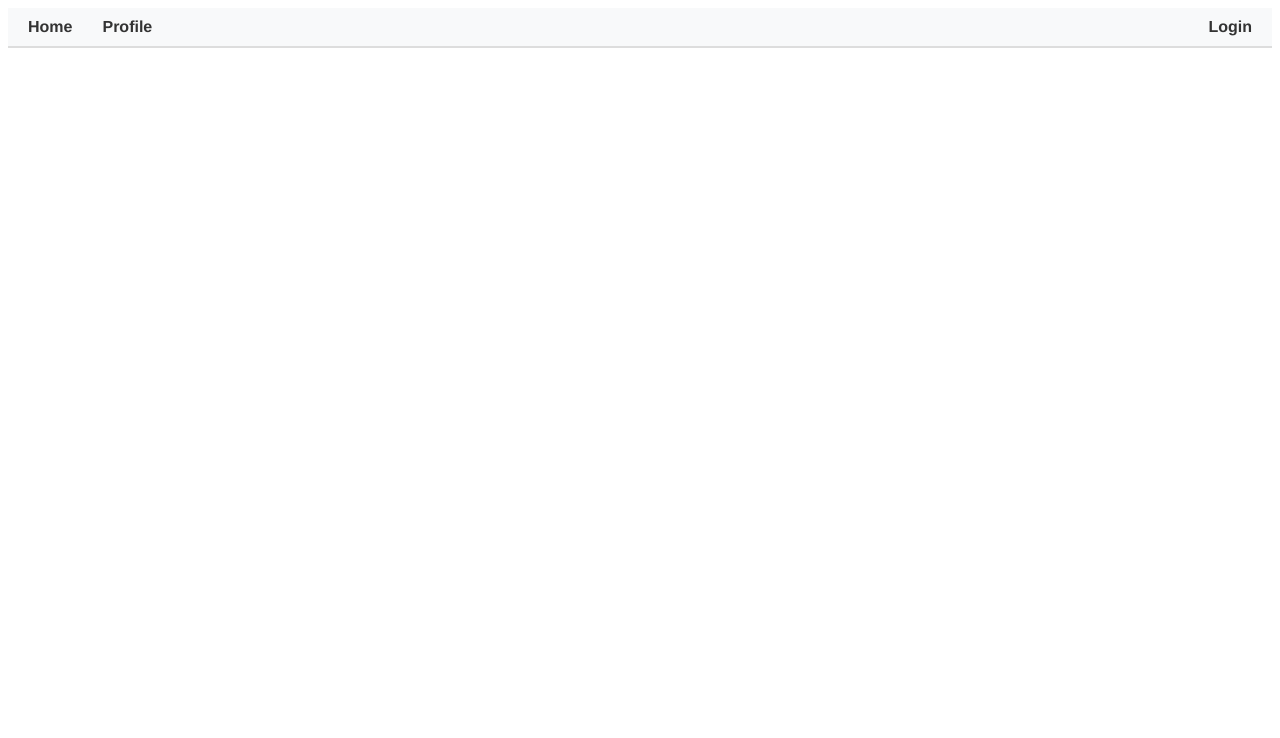
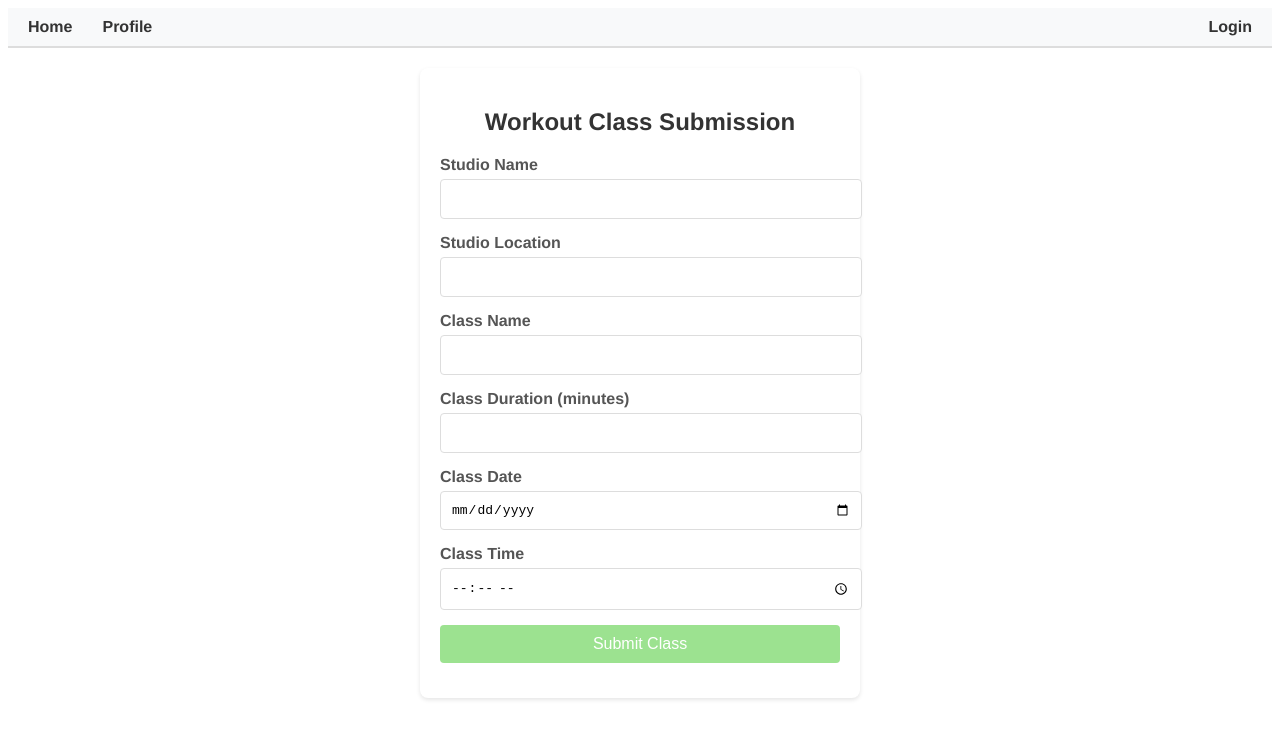
Before and after one commit to paigeberliner/Phase-4-Project, a React (Create React App) app in the folder client/: page / in a window 1280 px wide. Shown: the top 738 px of the page. Built offline with nearby package versions, Linux system fonts and the light colour scheme.

Commit message:
Day 1 Project

```diff
--- a/client/src/components/App.js
+++ b/client/src/components/App.js
@@ -1,13 +1,14 @@
-import React, { useEffect, useState } from "react";
+import React from "react";
 import NavBar from "./NavBar";
-
+import Form from "./Form";
 
 function App() {
-
-
   return (
-    <NavBar />
-  )
+    <>
+      <NavBar />
+      <Form />
+    </>
+  );
 }
 
 export default App;
--- /dev/null
+++ b/client/src/components/Form.css
@@ -0,0 +1,58 @@
+/* Container for the form to be positioned at the top and centered */
+.form-container {
+    width: 100%;
+    max-width: 400px; /* Restrict the maximum width */
+    margin: 20px auto; /* Center horizontally and add vertical spacing */
+    padding: 20px;
+    background-color: #fff; /* White background for the form */
+    border-radius: 8px; /* Rounded corners */
+    box-shadow: 0 2px 4px rgba(0, 0, 0, 0.1); /* Subtle shadow */
+    font-family: 'Helvetica Neue', Helvetica, Arial, sans-serif; /* Font family */
+  }
+
+  /* Style for form heading */
+  .form-container h2 {
+    font-size: 1.5em;
+    margin-bottom: 20px;
+    text-align: center;
+    color: #333; /* Darker text color */
+  }
+
+  /* Style for each form group */
+  .form-group {
+    margin-bottom: 15px; /* Spacing between form fields */
+  }
+
+  /* Style for labels */
+  .form-group label {
+    display: block;
+    margin-bottom: 5px; /* Space between label and input */
+    font-weight: bold;
+    color: #555; /* Slightly lighter color for labels */
+  }
+
+  /* Style for input fields */
+  .form-group input {
+    width: 100%;
+    padding: 10px;
+    border: 1px solid #ddd; /* Light border color */
+    border-radius: 4px; /* Rounded corners for inputs */
+    font-size: 1em; /* Consistent font size */
+  }
+
+  /* Style for the submit button */
+  .button {
+    width: 100%;
+    padding: 10px;
+    border: none;
+    border-radius: 4px;
+    background-color: #9ce290; /* Primary button color */
+    color: white;
+    font-size: 1em;
+    cursor: pointer;
+    transition: background-color 0.3s ease;
+  }
+
+  .button:hover {
+    background-color: #0056b3; /* Darker color on hover */
+  }
--- /dev/null
+++ b/client/src/components/Form.js
@@ -0,0 +1,91 @@
+import React, { useState } from "react";
+import './Form.css';
+
+const Form = () => {
+  const [studioName, setStudioName] = useState("");
+  const [studioLocation, setStudioLocation] = useState("");
+  const [className, setClassName] = useState("");
+  const [classDuration, setClassDuration] = useState("");
+  const [classDate, setClassDate] = useState("");
+  const [classTime, setClassTime] = useState("");
+
+  const handleSubmit = (event) => {
+    event.preventDefault();
+    // Handle form submission logic here
+    console.log({
+      studioName,
+      studioLocation,
+      className,
+      classDuration,
+      classDate,
+      classTime
+    });
+  };
+
+  return (
+    <div className="form-container">
+      <h2>Workout Class Submission</h2>
+      <form onSubmit={handleSubmit}>
+        <div className="form-group">
+          <label htmlFor="studioName">Studio Name</label>
+          <input
+            id="studioName"
+            type="text"
+            value={studioName}
+            onChange={(event) => setStudioName(event.target.value)}
+          />
+        </div>
+        <div className="form-group">
+          <label htmlFor="studioLocation">Studio Location</label>
+          <input
+            id="studioLocation"
+            type="text"
+            value={studioLocation}
+            onChange={(event) => setStudioLocation(event.target.value)}
+          />
+        </div>
+        <div className="form-group">
+          <label htmlFor="className">Class Name</label>
+          <input
+            id="className"
+            type="text"
+            value={className}
+            onChange={(event) => setClassName(event.target.value)}
+          />
+        </div>
+        <div className="form-group">
+          <label htmlFor="classDuration">Class Duration (minutes)</label>
+          <input
+            id="classDuration"
+            type="number"
+            value={classDuration}
+            onChange={(event) => setClassDuration(event.target.value)}
+          />
+        </div>
+        <div className="form-group">
+          <label htmlFor="classDate">Class Date</label>
+          <input
+            id="classDate"
+            type="date"
+            value={classDate}
+            onChange={(event) => setClassDate(event.target.value)}
+          />
+        </div>
+        <div className="form-group">
+          <label htmlFor="classTime">Class Time</label>
+          <input
+            id="classTime"
+            type="time"
+            value={classTime}
+            onChange={(event) => setClassTime(event.target.value)}
+          />
+        </div>
+        <div className="form-group">
+          <button className="button" type="submit">Submit Class</button>
+        </div>
+      </form>
+    </div>
+  );
+};
+
+export default Form;
--- a/client/src/components/NavBar.js
+++ b/client/src/components/NavBar.js
@@ -1,5 +1,5 @@
 import React from 'react';
-import './NavBar.css'; // Import your CSS file
+import './NavBar.css';
 
 const NavBar = () => {
   return (
```
